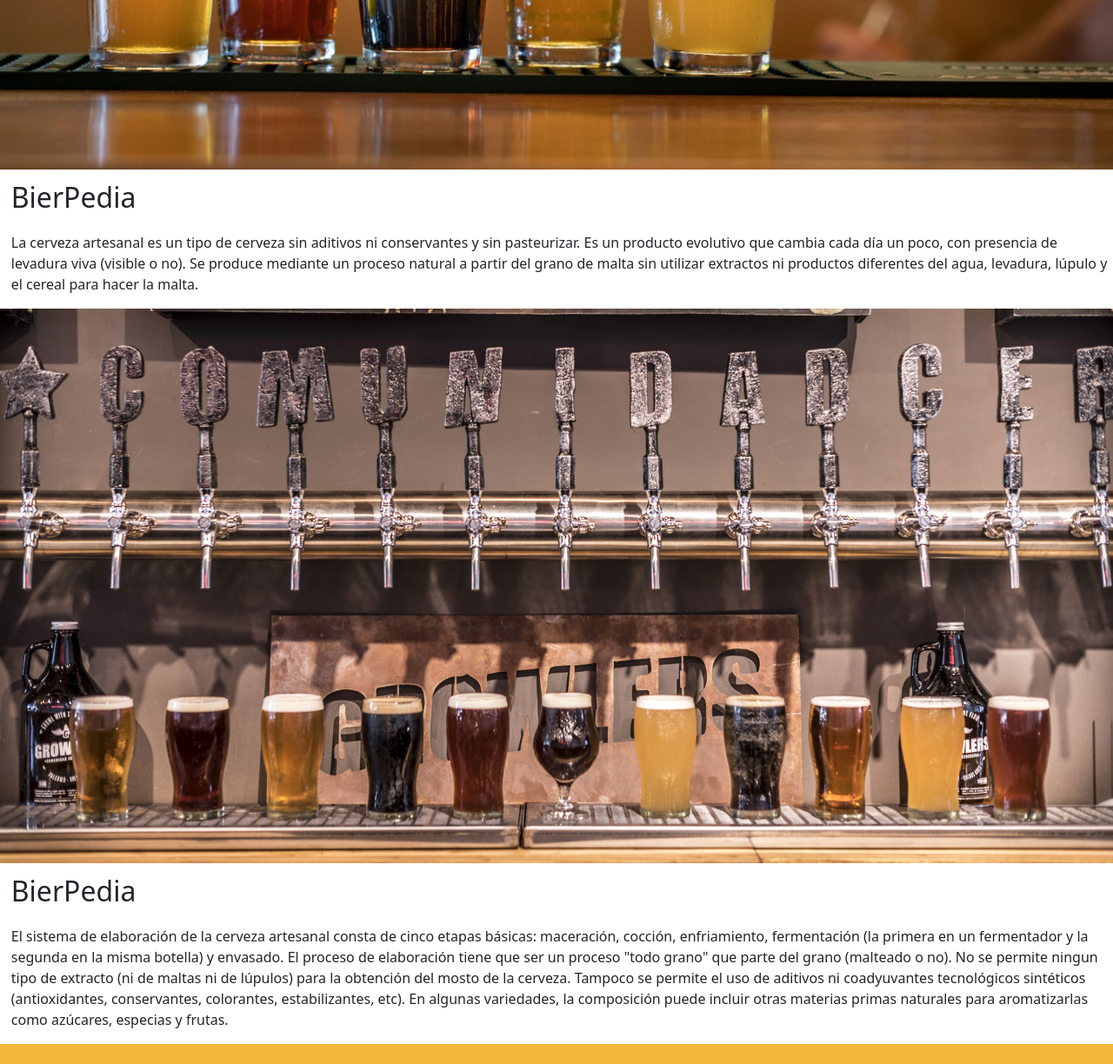
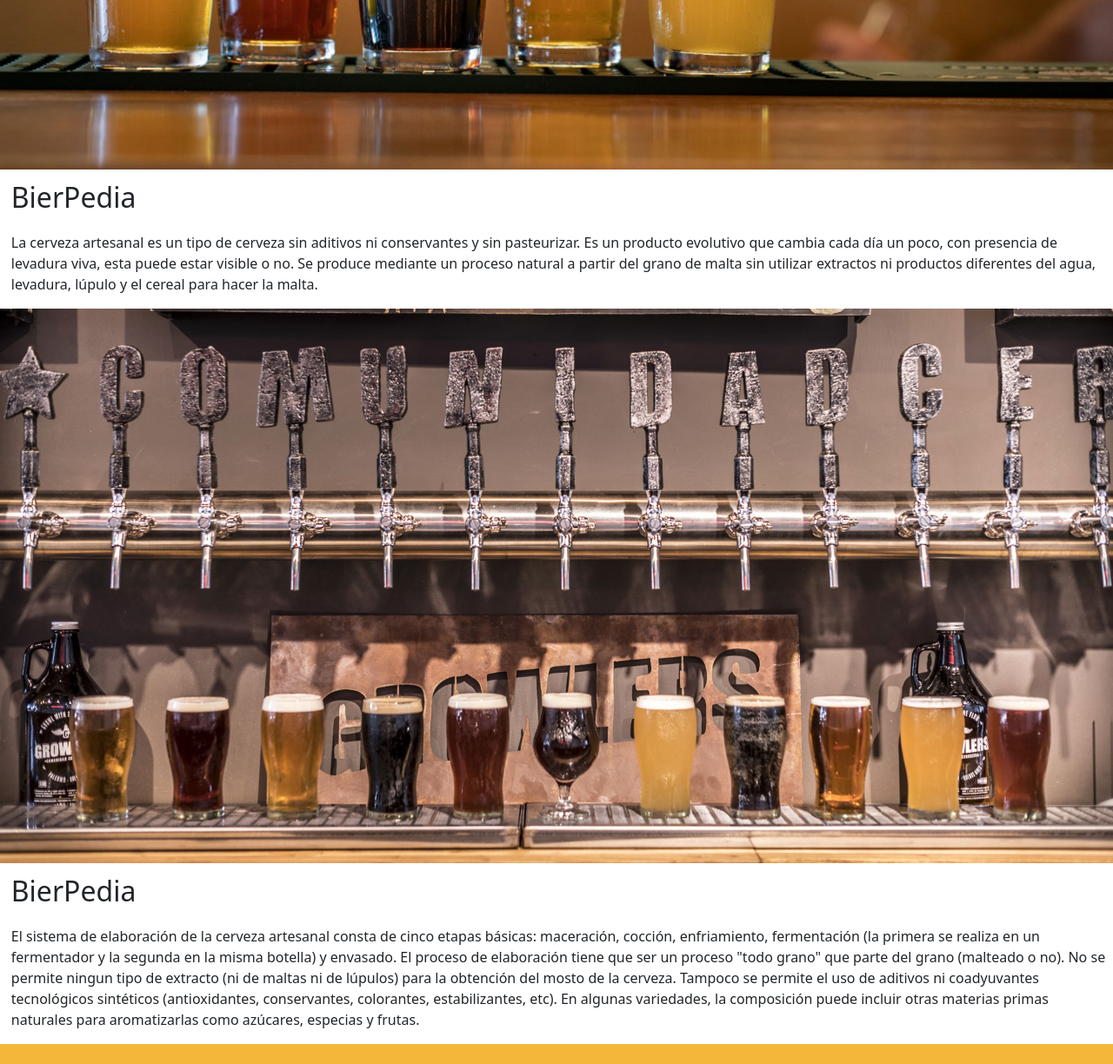
Before and after one commit to GabrielAlejandroArroyo/codoacodogrp23, a plain HTML site: page index.html in a window 1280 px wide. Shown: the part 783-2007 px from the top of the page at 87% size. Drawn offline with nearby package versions, Linux system fonts and the light colour scheme.

Commit message:
Primer commit de jose

```diff
--- a/index.html
+++ b/index.html
@@ -57,8 +57,8 @@
                 <div class="content">
                     <h2>BierPedia</h2>
                     <p>La cerveza artesanal es un tipo de cerveza sin aditivos ni conservantes y sin pasteurizar.
-                       Es un producto evolutivo que cambia cada día un poco, con presencia de levadura viva
-                       (visible o no).
+                       Es un producto evolutivo que cambia cada día un poco, con presencia de levadura viva,
+                       esta puede estar visible o no.
                        Se produce mediante un proceso natural a partir del grano de malta sin utilizar extractos
                        ni productos diferentes del agua, levadura, lúpulo y el cereal para hacer la malta.</p>
                 </div>
@@ -70,8 +70,8 @@
                 <div class="content">
                     <h2>BierPedia</h2>
                     <p>El sistema de elaboración de la cerveza artesanal consta de cinco etapas básicas: maceración,
-                       cocción, enfriamiento, fermentación (la primera en un fermentador y la segunda en la misma
-                       botella) y envasado.
+                       cocción, enfriamiento, fermentación (la primera se realiza en un fermentador y la segunda en la
+                       misma botella) y envasado.
                        El proceso de elaboración tiene que ser un proceso "todo grano" que parte del grano (malteado
                        o no). No se permite ningun tipo de extracto (ni de maltas ni de lúpulos) para la obtención
                        del mosto de la cerveza. Tampoco se permite el uso de aditivos ni coadyuvantes tecnológicos
```
Also changed, not shown: pages/evento.html (+1 -1 lines).
